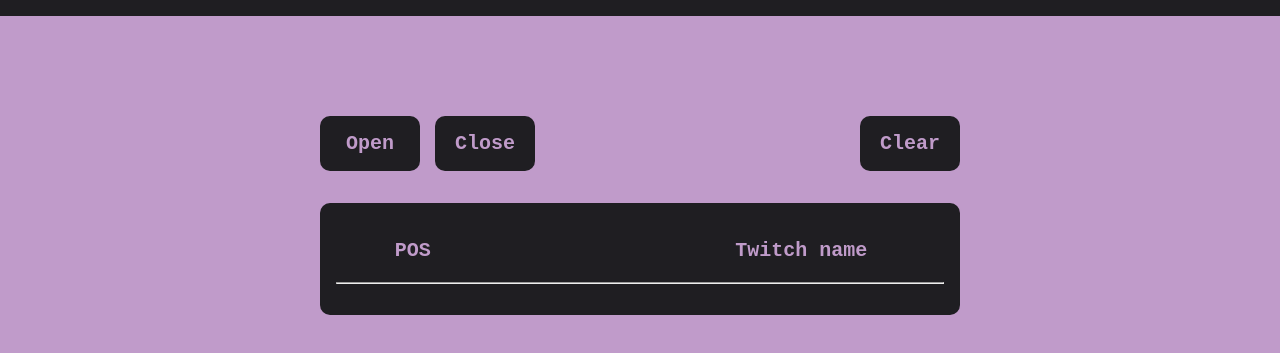
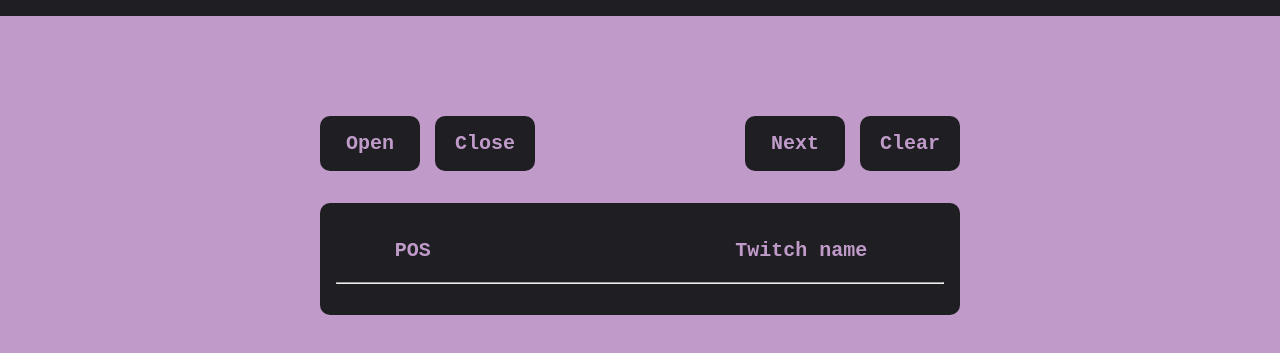
Before and after one commit to Suezhoo/salinono-q-list-frontend, a plain HTML site: page index.html in a window 1280 px wide. Shown: the part 59-412 px from the top of the page. Drawn offline with Linux system fonts and the light colour scheme; no server answers.

Commit message:
[DONE] Feature next turn

```diff
--- a/index.html
+++ b/index.html
@@ -20,7 +20,10 @@
                     <a href="#" onClick="closeQueue()">Close</a>
                 </div>
                 <p id="people-in-queue" data-q="people-in-queue"></p>
-                <a href="#" onClick="clearQueue()">Clear</a>
+                <div>
+                    <a href="#" onClick="nextTurn()">Next</a>
+                    <a href="#" onClick="clearQueue()">Clear</a>
+                </div>
             </div>
             <div id="container">
                 <div id="titles">
--- a/index.js
+++ b/index.js
@@ -75,3 +75,8 @@ async function clearQueue() {
     // Reload page
     window.location.reload();
 }
+
+async function nextTurn() {
+    await fetch("https://sali-q-list.herokuapp.com/queue/next-turn");
+    window.location.reload();
+}
```
